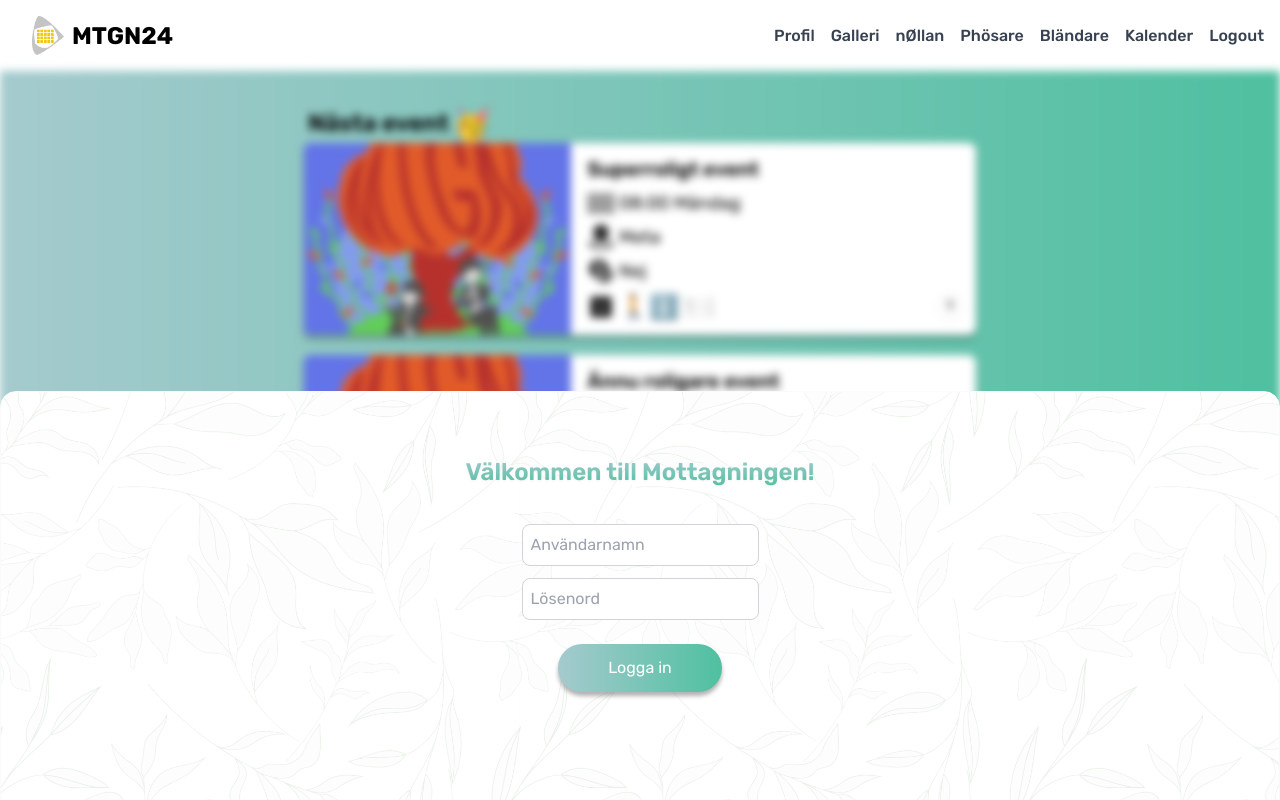
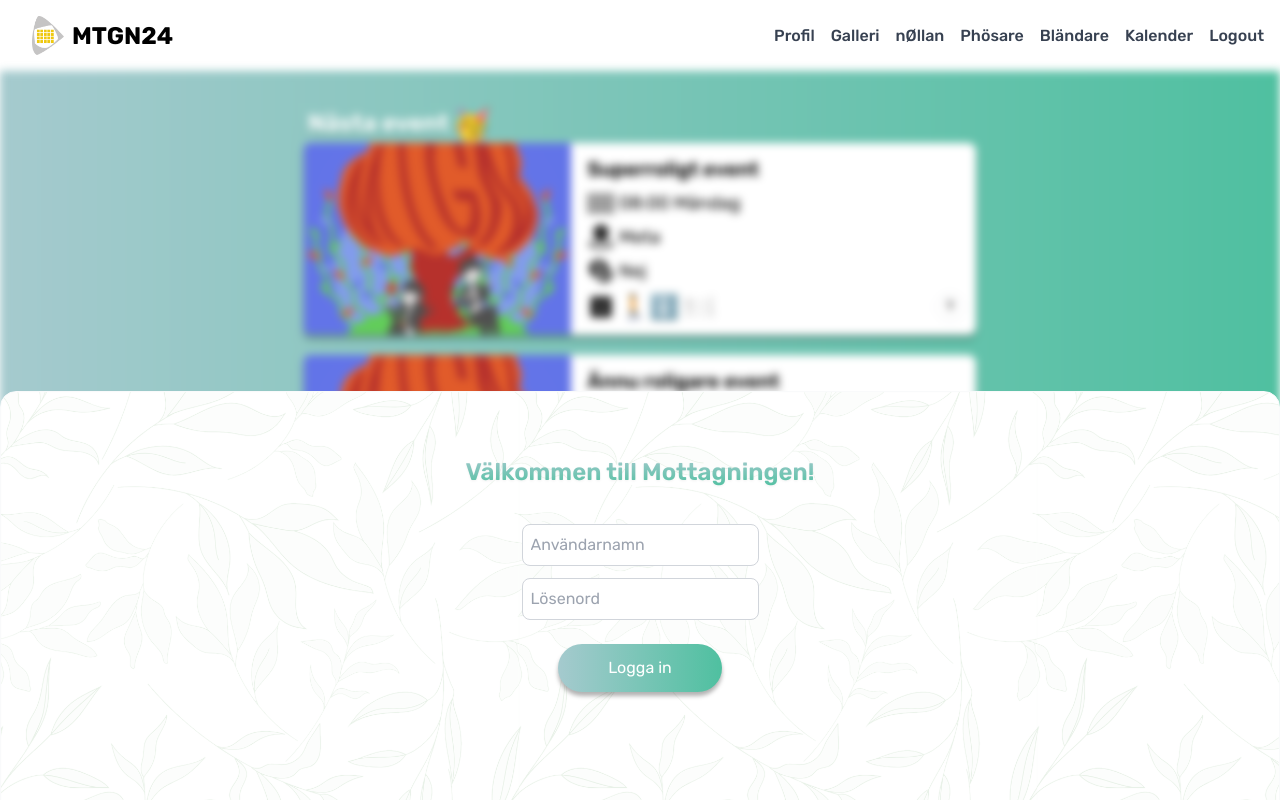
Before and after one commit to MediasMottagning/MTGN24, a Next.js app in the folder my-app/: page / in a window 1280 px wide. Shown: the top 800 px of the page. Built offline with nearby package versions, Linux system fonts and the light colour scheme; no server answers; sample sign-in values are in the browser's storage; grey boxes are pictures that could not be loaded.

Commit message:
Added white text to mimic actual home page.

```diff
--- a/my-app/src/app/components/TemplateHome.tsx
+++ b/my-app/src/app/components/TemplateHome.tsx
@@ -8,7 +8,7 @@ export default function Home() {
         <main className="flex min-h-screen min-w-72 flex-col items-center bg-gradient-to-r from-[#A5CACE] to-[#4FC0A0]">
             <div className="flex w-11/12 flex-col mt-5 md:mt-9 max-w-2xl"> {/* EVENT MODULE */}
                 <div className="flex flex-row">
-                    <p className="font-semibold text-lg sm:text-2xl ml-1">Nästa event</p>
+                    <p className="font-semibold text-lg text-white drop-shadow-xl sm:text-2xl ml-1">Nästa event</p>
                     <p className="text-2xl sm:text-3xl ml-1">🥳</p>
                 </div>
                 <div className="flex flex-col space-y-5">
@@ -32,7 +32,7 @@ export default function Home() {
             </div>
             <div className="flex w-11/12 flex-col mt-5 md:mt-9 max-w-2xl mb-5"> {/* EVENT MODULE */}
             <div className="flex flex-row">
-                    <p className="font-semibold text-lg sm:text-2xl pl-1">Senaste anslag</p>
+                    <p className="font-semibold text-lg text-white drop-shadow-xl sm:text-2xl pl-1">Senaste anslag</p>
                     <p className="text-2xl sm:text-3xl ml-1">📣</p>
                 </div>
 
```
